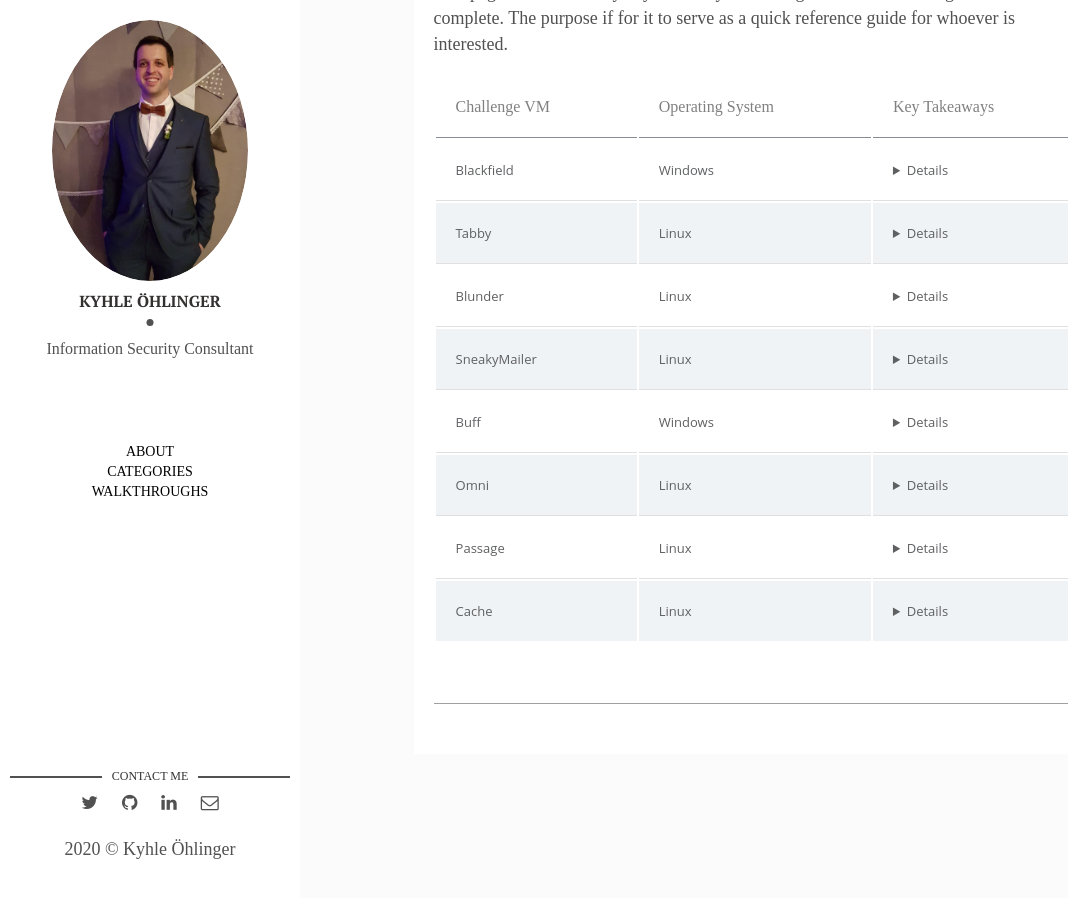
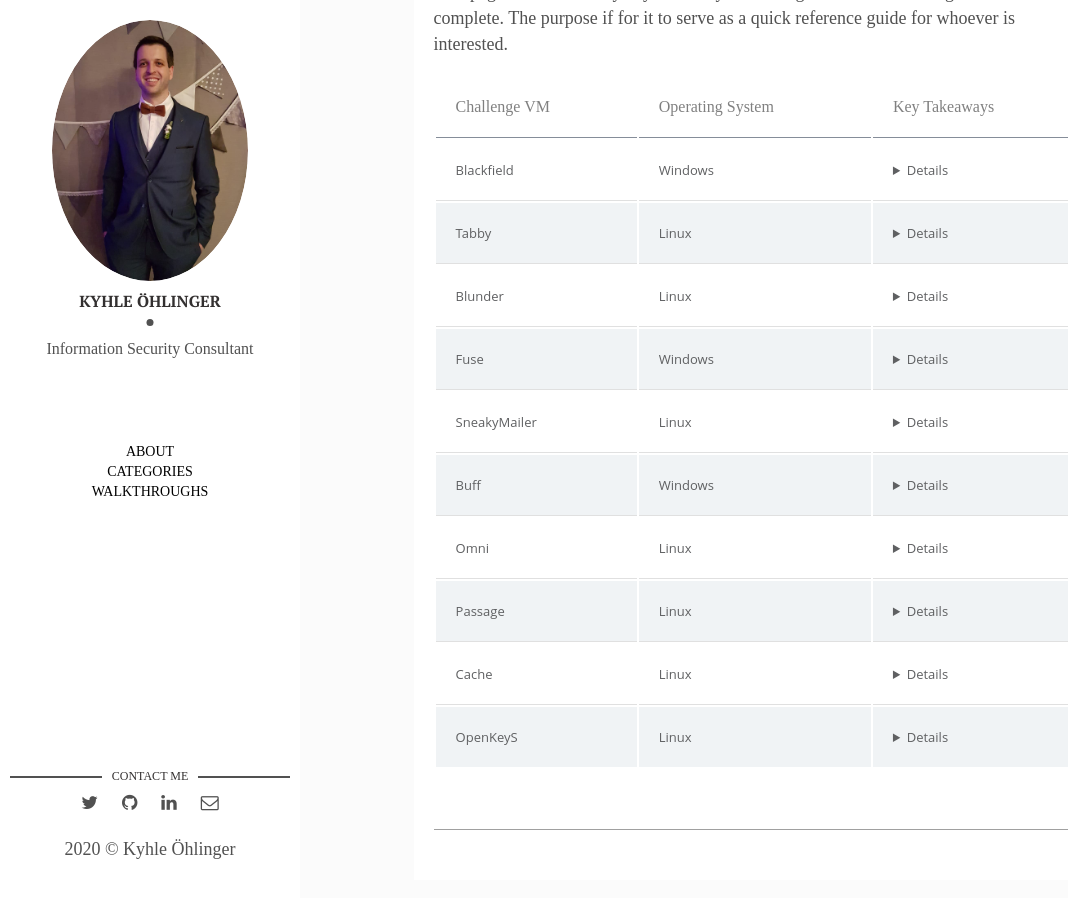
Before and after one commit to KyhleOhlinger/ohlinger.co, a Jekyll site: the page built from _walkthroughs/2020-09-29-htb_key-takeaways.markdown, in a window 1280 px wide and 900 px high, scrolled down 537 px. Shown: the whole window, without its empty margins (0-1068 px from the left). Built offline with Jekyll 4.4.1, drawn with Linux system fonts in a browser that asks for light colours; nearby versions of some CDN libraries.

Commit message:
Updated key takeaways

```diff
--- a/_walkthroughs/2020-09-29-htb_key-takeaways.markdown
+++ b/_walkthroughs/2020-09-29-htb_key-takeaways.markdown
@@ -14,8 +14,10 @@ This page will include my key takeaways / learnings from each challenge VM that
 | Blackfield | Windows | <details>ASRep Roasting and exploiting whoami privileges. </details>  |
 | Tabby | Linux | <details>Tomcat manager exploitation via command line and LXD exploitation.</details>  |
 | Blunder | Linux | <details>Exploitation of a sudo vulnerability.</details>  |
+| Fuse | Windows | <details>smbpasswd reset and exploiting whoami privileges. </details> |
 | SneakyMailer | Linux | <details>Swaks phishing and Pypi package exploitation.</details>  |
 | Buff | Windows | <details>Using [Chisel](https://github.com/jpillora/chisel) to run a Python exploit through a reverse proxy.</details>  |
 | Omni | Linux | <details>Windows IoT exploitation and PowerShell secure string decryption.</details>  |
 | Passage | Linux | <details>USBCreator D-Bus Exploitation.</details>  |
 | Cache | Linux | <details>Memcache exploitation and docker privilege escalation.</details>  |
+| OpenKeyS | Linux | <details>OpenBSD authentication bypass and skey OpenBSD exploit.</details>  |
```
